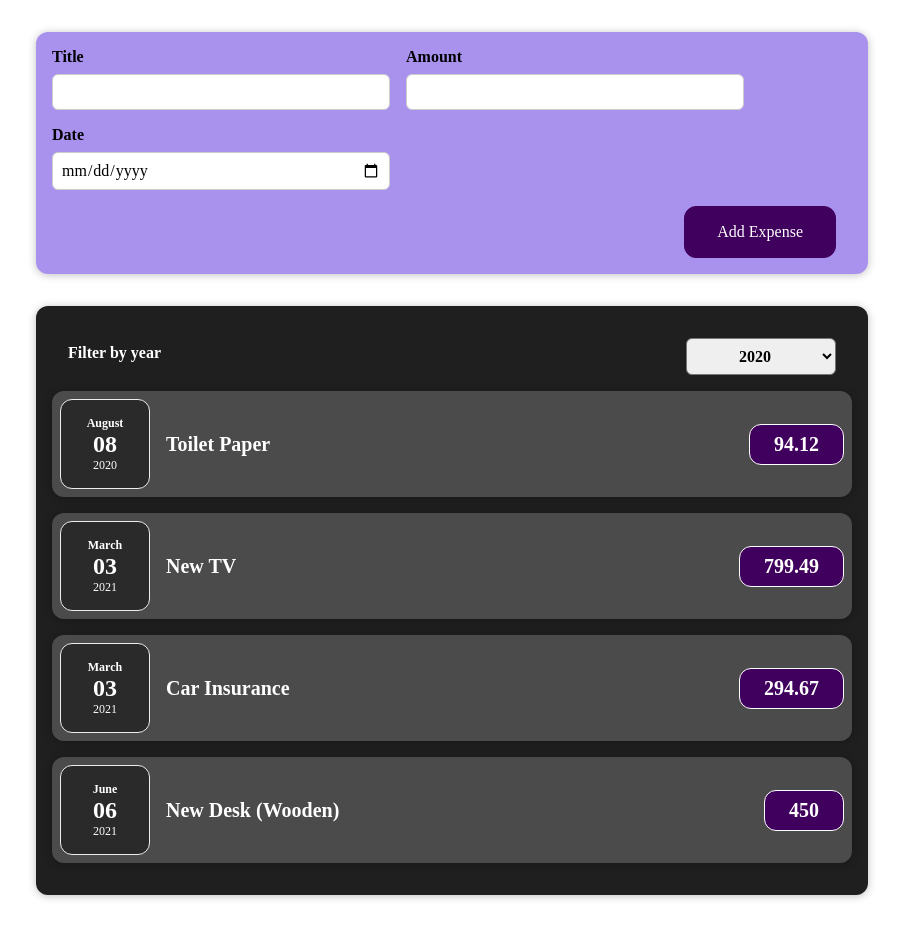
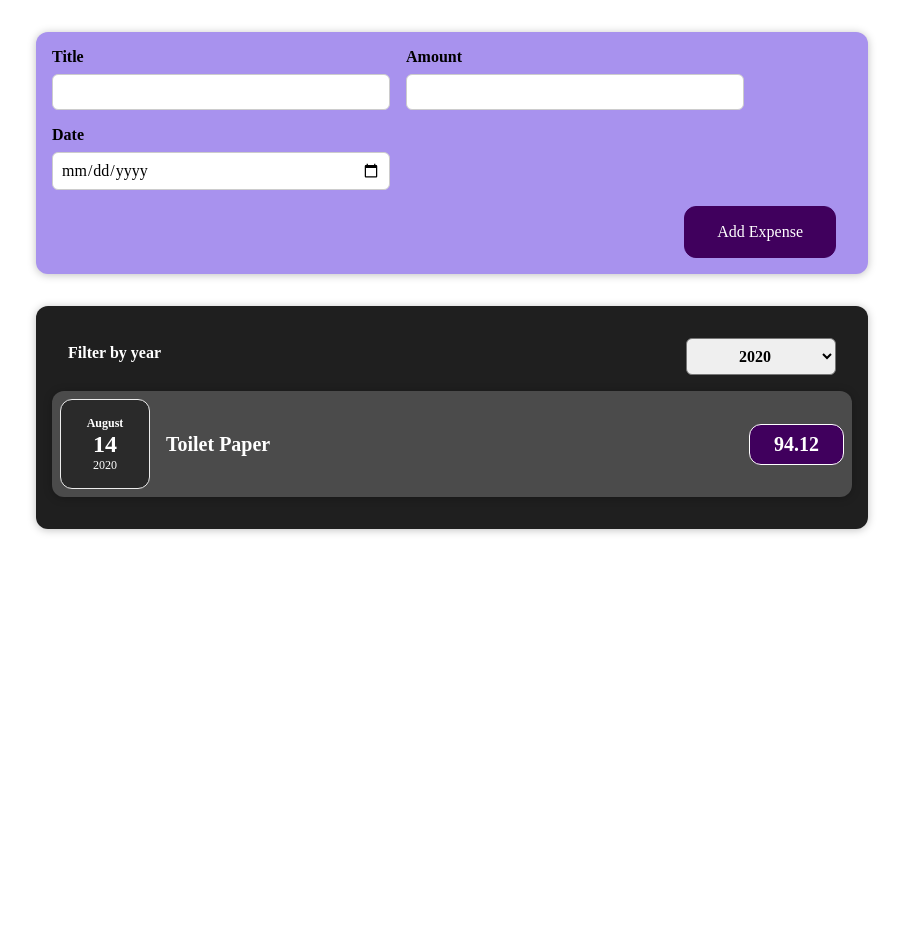
Before and after one commit to anettta/expense-react-app, a React (Create React App) app: page / in a window 1280 px wide. Shown: the whole page, without its empty margins (188-1091 px from the left). After the commit the page ends 800 px from the top, so only its background shows below. Built offline with nearby package versions, Linux system fonts and the light colour scheme.

Commit message:
added filtering feature

```diff
--- a/src/App.js
+++ b/src/App.js
@@ -1,8 +1,9 @@
+import React, { useState } from "react";
 import "./App.css";
 import ExpenseList from "./components/Expenses/ExpenseList";
 import NewExpense from "./components/NewExpense/NewExpense";
 
-const expenses = [
+const expensesDummyData = [
   {
     id: "e1",
     title: "Toilet Paper",
@@ -25,9 +26,12 @@
 ];
 
 const App = () => {
+  const [expenses, setExpenses] = useState(expensesDummyData);
+
   const addExpenseHandler = (expense) => {
-    console.log("In App.js");
-    console.log(expense);
+    setExpenses((prevExpenses) => {
+      return [expense, ...prevExpenses];
+    });
   };
   return (
     <div>
--- a/src/components/Expenses/ExpenseDate.js
+++ b/src/components/Expenses/ExpenseDate.js
@@ -3,7 +3,7 @@
 
 const ExpenseDate = (props) => {
   const month = props.date.toLocaleString("en-US", { month: "long" });
-  const day = props.date.toLocaleString("en-US", { month: "2-digit" });
+  const day = props.date.toLocaleString("en-US", { day: "2-digit" });
   const year = props.date.getFullYear();
   return (
     <div className="expense-date">
--- a/src/components/Expenses/ExpenseItem.js
+++ b/src/components/Expenses/ExpenseItem.js
@@ -6,6 +6,7 @@
 
 const ExpenseItem = (props) => {
   return (
+    <li>
       <Card className="expense-item">
         <div>
           <ExpenseDate date={props.date} />
@@ -15,6 +16,7 @@
           <div className="expense-item__price">{props.amount}</div>
         </div>
       </Card>
+    </li>
   );
 };
 
--- a/src/components/Expenses/ExpenseList.js
+++ b/src/components/Expenses/ExpenseList.js
@@ -1,6 +1,6 @@
 import React, { useState } from "react";
 import Card from "../UI/Card";
-import ExpenseItem from "./ExpenseItem";
+import ExpensesList from "./ExpensesList";
 import ExpensesFilter from "./ExpensesFilter";
 
 import "./ExpenseList.css";
@@ -11,6 +11,11 @@
   const addFilterHandler = (seletedYear) => {
     setFilteredYear(seletedYear);
   };
+
+  const filteredExpenses = props.items.filter((expense) => {
+    return expense.date.getFullYear().toString() === filteredYear;
+  });
+
   return (
     <div>
       <Card className="expenses">
@@ -18,13 +23,7 @@
           selected={filteredYear}
           onFilterData={addFilterHandler}
         />
-        {props.items.map((expense) => (
-          <ExpenseItem
-            title={expense.title}
-            amount={expense.amount}
-            date={expense.date}
-          />
-        ))}
+        <ExpensesList items={filteredExpenses} />
       </Card>
     </div>
   );
--- /dev/null
+++ b/src/components/Expenses/ExpensesList.css
@@ -0,0 +1,9 @@
+.expenses-list {
+  list-style: none;
+  padding: 0;
+}
+
+.expenses-list__fallback {
+  color: white;
+  text-align: center;
+}
--- /dev/null
+++ b/src/components/Expenses/ExpensesList.js
@@ -0,0 +1,22 @@
+import ExpenseItem from "./ExpenseItem";
+import "./ExpensesList.css";
+
+const ExpensesList = (props) => {
+  if (props.items.length === 0) {
+    return <h2 className="expenses-list__fallback">No expenses found</h2>;
+  }
+
+  return (
+    <ul className="expenses-list">
+      {props.items.map((expense) => (
+        <ExpenseItem
+          key={expense.id}
+          title={expense.title}
+          amount={expense.amount}
+          date={expense.date}
+        />
+      ))}
+    </ul>
+  );
+};
+export default ExpensesList;
```
Lines whose indentation alone changed are shown as unchanged.
